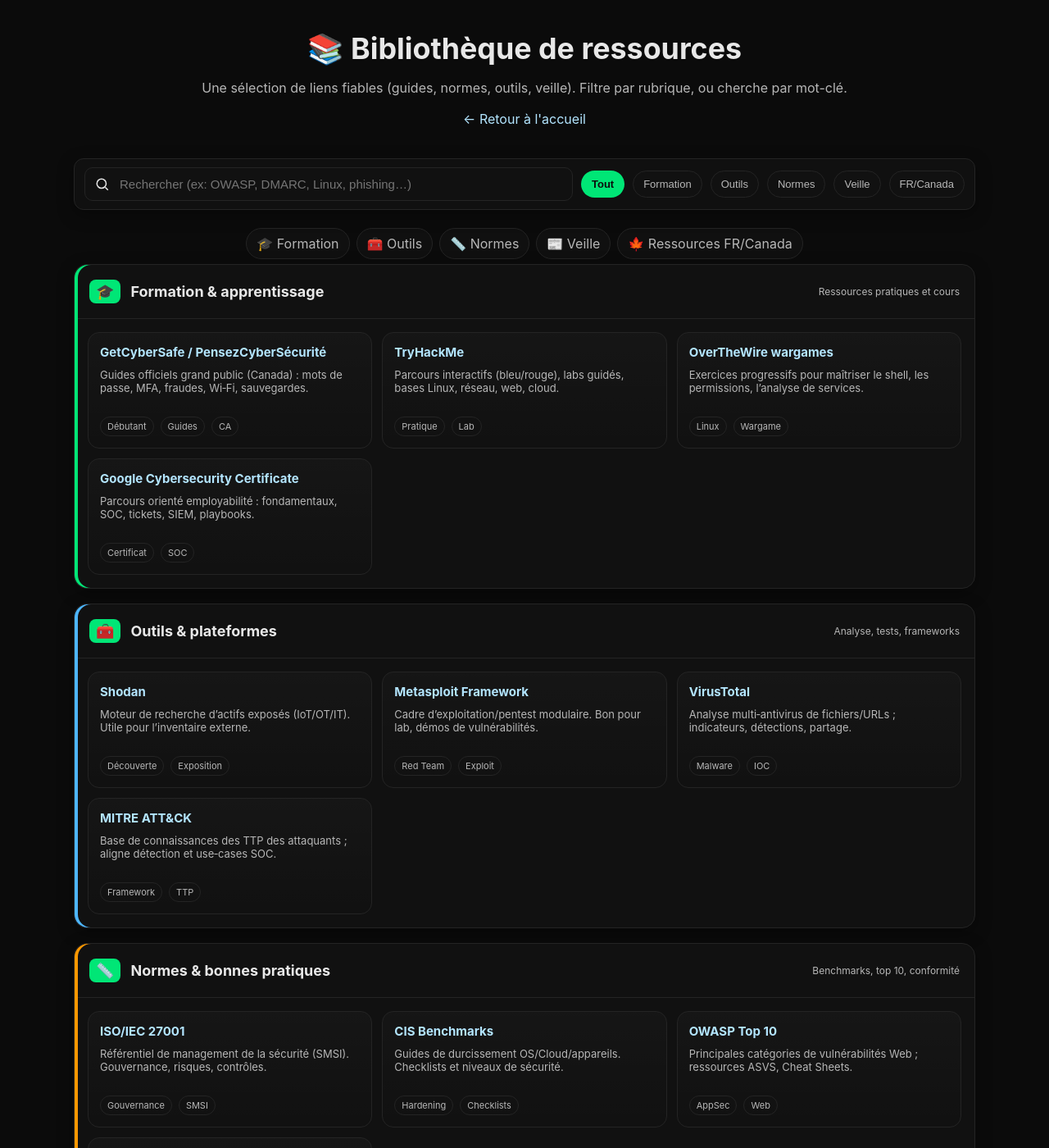
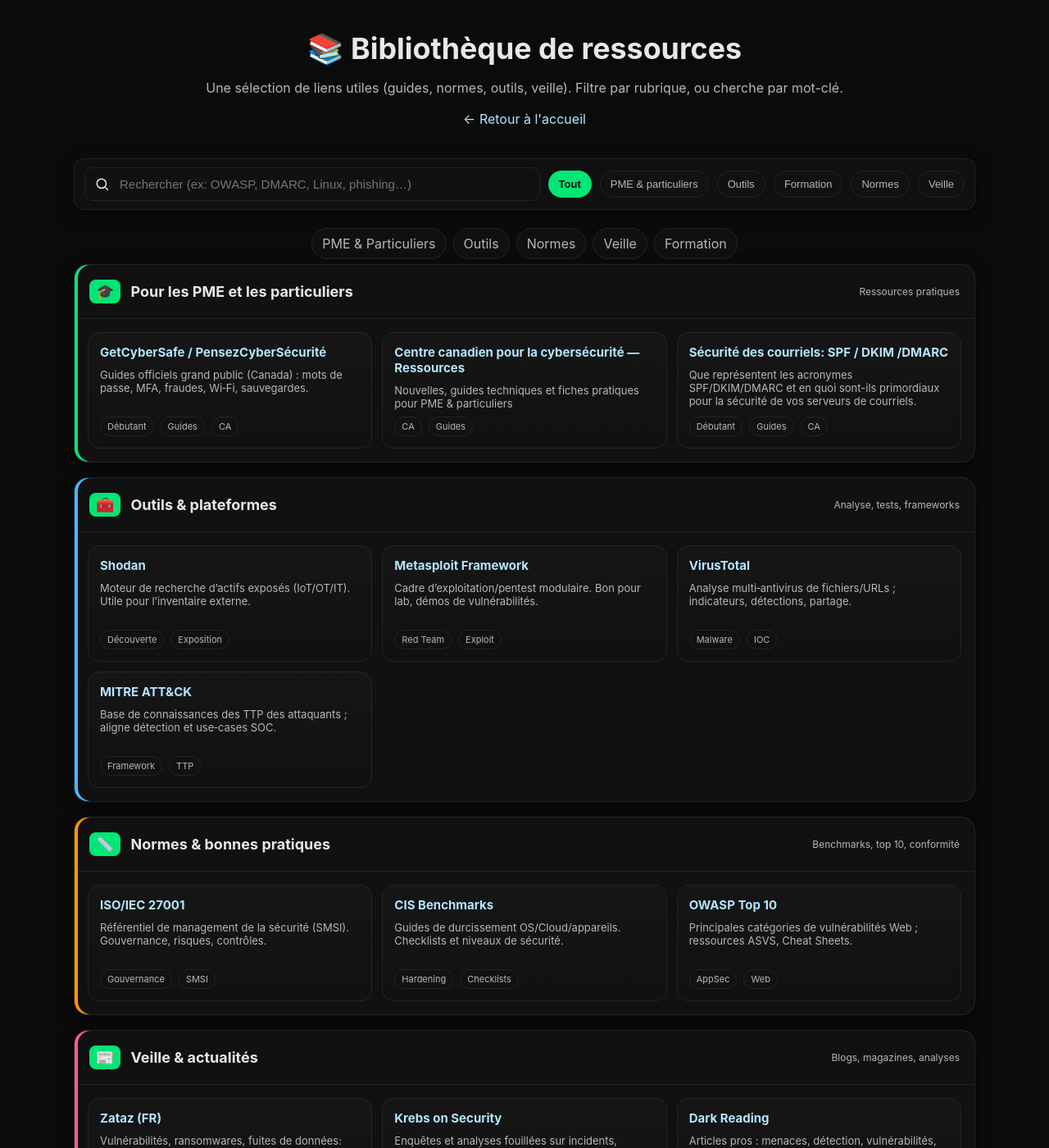
Before and after one commit to sqltemp/portfolio, a Jekyll site: the page projects/ressources/ressources.html, which Jekyll copies as it is, in a window 1280 px wide and 1400 px high. Shown: the whole window at 82% size. Built offline with Jekyll 4.4.1, drawn with Linux system fonts in a browser that asks for light colours; some of the changed text lies outside the part shown.

Commit message:
Update ressources.html

```diff
--- a/projects/ressources/ressources.html
+++ b/projects/ressources/ressources.html
@@ -91,7 +91,7 @@
   <div class="wrap">
     <header>
       <h1>📚 Bibliothèque de ressources</h1>
-      <p>Une sélection de liens fiables (guides, normes, outils, veille). Filtre par rubrique, ou cherche par mot-clé.</p>
+      <p>Une sélection de liens utiles (guides, normes, outils, veille). Filtre par rubrique, ou cherche par mot-clé.</p>
        <p>
           <a class="return-link" href="/">
             ← Retour à l'accueil
@@ -107,51 +107,46 @@
           <input id="q" type="search" placeholder="Rechercher (ex: OWASP, DMARC, Linux, phishing…)" />
         </label>
         <button class="chip" data-chip data-target="all" data-active="true">Tout</button>
+        <button class="chip" data-chip data-target="formation">PME & particuliers</button>
+        <button class="chip" data-chip data-target="outils">Outils</button>
         <button class="chip" data-chip data-target="formation">Formation</button>
-        <button class="chip" data-chip data-target="outils">Outils</button>
         <button class="chip" data-chip data-target="normes">Normes</button>
         <button class="chip" data-chip data-target="veille">Veille</button>
-        <button class="chip" data-chip data-target="fr">FR/Canada</button>
       </div>
     </div>
 
     <!-- Table des matières rapide -->
     <nav class="toc" aria-label="Table des matières">
-      <a href="#formation">🎓 Formation</a>
-      <a href="#outils">🧰 Outils</a>
-      <a href="#normes">📏 Normes</a>
-      <a href="#veille">📰 Veille</a>
-      <a href="#fr">🍁 Ressources FR/Canada</a>
+      <a href="#PME">PME & Particuliers</a>
+      <a href="#outils">Outils</a>
+      <a href="#normes">Normes</a>
+      <a href="#veille">Veille</a>
+      <a href="#formation">Formation</a>
     </nav>
 
     <div class="grid" id="grid">
 
-      <!-- ===== Formation ===== -->
-      <section id="formation" class="section-card accent" data-color="green" data-section="formation">
+      <!-- ===== Pour les PME & les particuliers ===== -->
+      <section id="PME" class="section-card accent" data-color="green" data-section="formation">
         <div class="section-head">
-          <div class="section-title"><span class="badge">🎓</span> <strong>Formation & apprentissage</strong></div>
-          <div class="section-actions mini">Ressources pratiques et cours</div>
+          <div class="section-title"><span class="badge">🎓</span> <strong>Pour les PME et les particuliers</strong></div>
+          <div class="section-actions mini">Ressources pratiques</div>
         </div>
         <div class="links">
           <article class="linkcard" data-tags="guide debutant bonnes-pratiques canada officiel">
-            <h4><a href="https://www.getcybersafe.gc.ca/" target="_blank" rel="noopener">GetCyberSafe / PensezCyberSécurité</a></h4>
+            <h4><a href="https://www.getcybersafe.gc.ca/fr/" target="_blank" rel="noopener">GetCyberSafe / PensezCyberSécurité</a></h4>
             <p>Guides officiels grand public (Canada) : mots de passe, MFA, fraudes, Wi‑Fi, sauvegardes.</p>
             <div class="meta"><span class="tag">Débutant</span><span class="tag">Guides</span><span class="tag">CA</span></div>
           </article>
-          <article class="linkcard" data-tags="tryhackme pratique lab blue-team red-team">
-            <h4><a href="https://tryhackme.com/" target="_blank" rel="noopener">TryHackMe</a></h4>
-            <p>Parcours interactifs (bleu/rouge), labs guidés, bases Linux, réseau, web, cloud.</p>
-            <div class="meta"><span class="tag">Pratique</span><span class="tag">Lab</span></div>
+          <article class="linkcard" data-tags="canada guides centre cyber officiel">
+            <h4><a href="https://www.cyber.gc.ca/fr" target="_blank" rel="noopener">Centre canadien pour la cybersécurité — Ressources</a></h4>
+            <p>Nouvelles, guides techniques et fiches pratiques pour PME & particuliers</p>
+            <div class="meta"><span class="tag">CA</span><span class="tag">Guides</span></div>
           </article>
-          <article class="linkcard" data-tags="overthewire linux wargame ssh debutant">
-            <h4><a href="https://overthewire.org/wargames/" target="_blank" rel="noopener">OverTheWire wargames</a></h4>
-            <p>Exercices progressifs pour maîtriser le shell, les permissions, l’analyse de services.</p>
-            <div class="meta"><span class="tag">Linux</span><span class="tag">Wargame</span></div>
-          </article>
-          <article class="linkcard" data-tags="coursera certificate google parcours carriere">
-            <h4><a href="https://www.coursera.org/professional-certificates/google-cybersecurity" target="_blank" rel="noopener">Google Cybersecurity Certificate</a></h4>
-            <p>Parcours orienté employabilité : fondamentaux, SOC, tickets, SIEM, playbooks.</p>
-            <div class="meta"><span class="tag">Certificat</span><span class="tag">SOC</span></div>
+          <article class="linkcard" data-tags="guide debutant bonnes-pratiques canada officiel">
+            <h4><a href="https://dmarc.org/overview/" target="_blank" rel="noopener">Sécurité des courriels: SPF / DKIM /DMARC</a></h4>
+            <p>Que représentent les acronymes SPF/DKIM/DMARC et en quoi sont-ils primordiaux pour la sécurité de vos serveurs de courriels.</p>
+            <div class="meta"><span class="tag">Débutant</span><span class="tag">Guides</span><span class="tag">CA</span></div>
           </article>
         </div>
       </section>
@@ -208,12 +203,7 @@
             <p>Principales catégories de vulnérabilités Web ; ressources ASVS, Cheat Sheets.</p>
             <div class="meta"><span class="tag">AppSec</span><span class="tag">Web</span></div>
           </article>
-          <article class="linkcard" data-tags="email spf dkim dmarc deliverabilite phishing">
-            <h4><a href="https://dmarc.org/overview/" target="_blank" rel="noopener">DMARC / SPF / DKIM</a></h4>
-            <p>Concepts et implémentation de l’authentification e‑mail pour réduire l’usurpation.</p>
-            <div class="meta"><span class="tag">Email</span><span class="tag">Anti‑phishing</span></div>
-          </article>
-        </div>
+          </div>
       </section>
 
       <!-- ===== Veille ===== -->
@@ -223,6 +213,11 @@
           <div class="section-actions mini">Blogs, magazines, analyses</div>
         </div>
         <div class="links">
+          <article class="linkcard" data-tags="zdnet fr securite actualites">
+            <h4><a href="https://www.zataz.com/" target="_blank" rel="noopener">Zataz (FR)</a></h4>
+            <p>Vulnérabilités, ransomwares, fuites de données: toute l'actualité infosec en français.</p>
+            <div class="meta"><span class="tag">FR</span><span class="tag">News</span></div>
+          </article>
           <article class="linkcard" data-tags="krebsonsecurity enquete incident vulns">
             <h4><a href="https://krebsonsecurity.com/" target="_blank" rel="noopener">Krebs on Security</a></h4>
             <p>Enquêtes et analyses fouillées sur incidents, fraudes et vulnérabilités majeures.</p>
@@ -238,35 +233,27 @@
             <p>Commentaires stratégiques : politiques publiques, chiffrement, sécurité du quotidien.</p>
             <div class="meta"><span class="tag">Stratégie</span></div>
           </article>
-          <article class="linkcard" data-tags="zdnet fr securite actualites">
-            <h4><a href="https://www.zdnet.fr/actualites/securite/" target="_blank" rel="noopener">ZDNet — Sécurité (FR)</a></h4>
-            <p>Actualités en français : vulnérabilités, ransomwares, fuites, patch tuesday.</p>
-            <div class="meta"><span class="tag">FR</span><span class="tag">News</span></div>
-          </article>
+
         </div>
       </section>
 
-      <!-- ===== FR/Canada ===== -->
-      <section id="fr" class="section-card accent" data-color="purple" data-section="fr">
+      <!-- ===== Formation ===== -->
+      <section id="formation" class="section-card accent" data-color="green" data-section="formation">
         <div class="section-head">
-          <div class="section-title"><span class="badge">🍁</span> <strong>Ressources francophones & canadiennes</strong></div>
-          <div class="section-actions mini">Guides institutionnels & sensibilisation</div>
+          <div class="section-title"><span class="badge">🎓</span> <strong>Formation & apprentissage</strong></div>
+          <div class="section-actions mini">Ressources pratiques et cours</div>
         </div>
         <div class="links">
-          <article class="linkcard" data-tags="canada guides centre cyber officiel">
-            <h4><a href="https://www.cyber.gc.ca/fr/ressources" target="_blank" rel="noopener">Centre canadien pour la cybersécurité — Ressources</a></h4>
-            <p>Guides techniques et fiches pratico‑pratiques pour PME, citoyens et administrations.</p>
-            <div class="meta"><span class="tag">CA</span><span class="tag">Guides</span></div>
+          <article class="linkcard" data-tags="tryhackme pratique lab blue-team red-team">
+            <h4><a href="https://tryhackme.com/" target="_blank" rel="noopener">TryHackMe</a></h4>
+            <p>Parcours progressifs et interactifs (attaque/défense), labs.</p>
+            <div class="meta"><span class="tag">Pratique</span><span class="tag">Lab</span></div>
           </article>
-          <article class="linkcard" data-tags="quebec portail sensibilisation">
-            <h4><a href="https://cybersecurite.quebec/" target="_blank" rel="noopener">Portail CyberSécurité Québec</a></h4>
-            <p>Portail d’information et de conseils (FR) : bonnes pratiques, alertes et prévention.</p>
-            <div class="meta"><span class="tag">QC</span><span class="tag">Sensibilisation</span></div>
-          </article>
-          <article class="linkcard" data-tags="grc rcmp cybercriminalite signalement">
-            <h4><a href="https://www.rcmp-grc.gc.ca/fr/cybercriminalite" target="_blank" rel="noopener">GRC — Cybercriminalité</a></h4>
-            <p>Ressources officielles et conseils ; liens utiles pour signaler certains délits.</p>
-            <div class="meta"><span class="tag">Officiel</span></div>
+
+          <article class="linkcard" data-tags="tryhackme pratique lab blue-team red-team">
+            <h4><a href="https://www.hackthebox.com/" target="_blank" rel="noopener">TryHackMe</a></h4>
+            <p>Parcours progressifs et interactifs (attaque/défense), labs.</p>
+            <div class="meta"><span class="tag">Pratique</span><span class="tag">Lab</span></div>
           </article>
         </div>
       </section>
```
